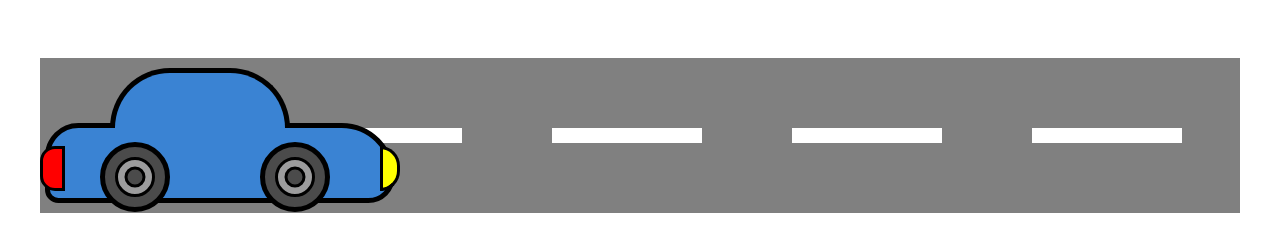
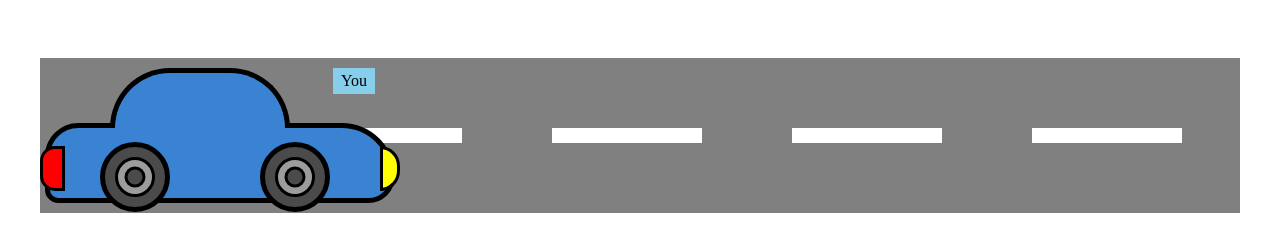
Before and after one commit to jannickbath/simulationsprojekt, a React (Vite) app: page / in a window 1280 px wide. Shown: the part 368-620 px from the top of the page. Built offline with nearby package versions, Linux system fonts and the light colour scheme.

Commit message:
+add player name to car

```diff
--- a/src/components/Cars/Default.tsx
+++ b/src/components/Cars/Default.tsx
@@ -2,7 +2,6 @@ const Default = (props: any) => {
   const progress = props.progress + "%";
 
   return (
-    <>
     <div className={`car car-default ${props.own ? "own" : ""}`} style={{left: progress}}>
         <div className="car__body">
           <div className="car__body__topper">
@@ -20,8 +19,8 @@ const Default = (props: any) => {
             </div>
           </div>
         </div>
+        <div className="player-name">{props.player_name}</div>
     </div>
-    </>
   )
 }
 
--- a/src/components/Tracks.tsx
+++ b/src/components/Tracks.tsx
@@ -21,6 +21,7 @@ const Tracks = () => {
         return (
           <Track>
             <Default_car
+              player_name={player.name}
               own={player.human}
               progress={car.progress}
             />
--- a/src/components/Zustand/Slices/playerSlice.ts
+++ b/src/components/Zustand/Slices/playerSlice.ts
@@ -2,7 +2,7 @@ import { Player, PlayerSlice, State, StateCreatorFn } from '../Types';
 
 export const playerSlice: StateCreatorFn<PlayerSlice> = (set, get) => ({
   players: [
-    { id: 1, human: true, speed: 0, carId: 1 }
+    { id: 1, human: true, speed: 0, carId: 1, name: "You"}
   ],
   addPlayer: (carId) => {
     let player = {} as Player;
@@ -10,11 +10,13 @@ export const playerSlice: StateCreatorFn<PlayerSlice> = (set, get) => ({
       if (carId === undefined) {
         carId = get().addCar().id;
       }
+      const id = state.players.length + 1;
       player = {
-        id: state.players.length + 1,
+        id: id,
         human: false,
         speed: 0,
         carId: carId,
+        name: "Bot " + id
       };
       return { players: [ ...state.players, player ] };
     });
--- a/src/components/Zustand/Types.ts
+++ b/src/components/Zustand/Types.ts
@@ -11,6 +11,7 @@ export type Player = {
   human: boolean;
   speed: number;
   carId: number;
+  name: string;
 };
 
 export type Game = {
--- a/src/styles/css/main.css
+++ b/src/styles/css/main.css
@@ -132,10 +132,18 @@ textarea {
   margin-bottom: 60px; }
 
 .car {
-  width: 300px;
+  width: 360px;
   height: 150px;
   position: absolute;
   transition: left 1.5s linear; }
+  .car .player-name {
+    width: fit-content;
+    height: fit-content;
+    position: absolute;
+    top: 10px;
+    right: 25px;
+    background-color: skyblue;
+    padding: 0.25rem 0.5rem; }
   .car__body {
     width: 350px;
     height: 80px;
--- a/src/styles/scss/_car.scss
+++ b/src/styles/scss/_car.scss
@@ -1,8 +1,18 @@
 .car {
-    width: 300px;
+    width: 360px;
     height: 150px;
     position: absolute;
     transition: left 1.5s linear;
+
+    .player-name {
+        width: fit-content;
+        height: fit-content;
+        position: absolute;
+        top: 10px;
+        right: 25px;
+        background-color: skyblue;
+        padding: 0.25rem 0.5rem;
+    }
 
     &__body {
         width: 350px;
```
Lines whose indentation alone changed are shown as unchanged.
